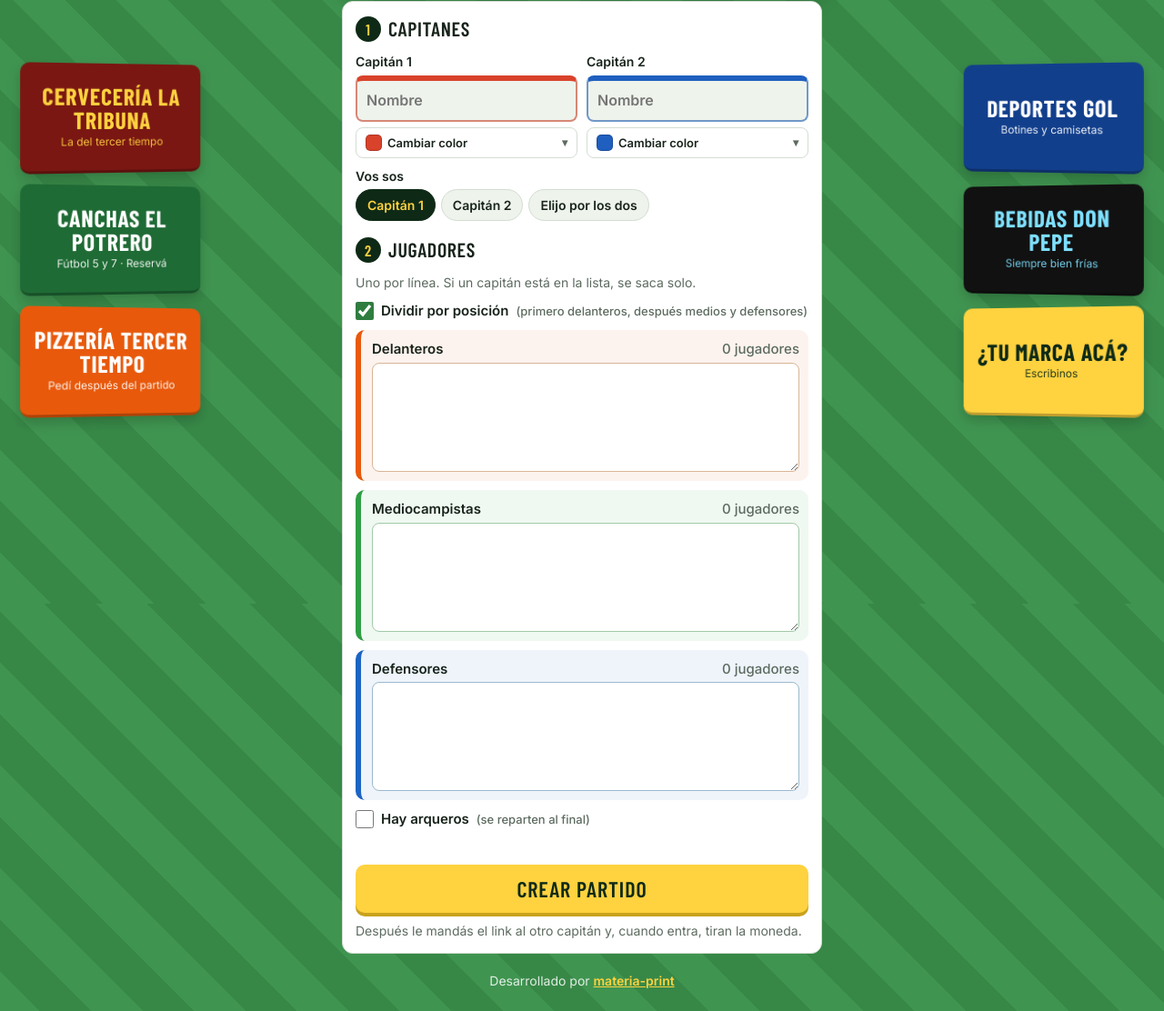
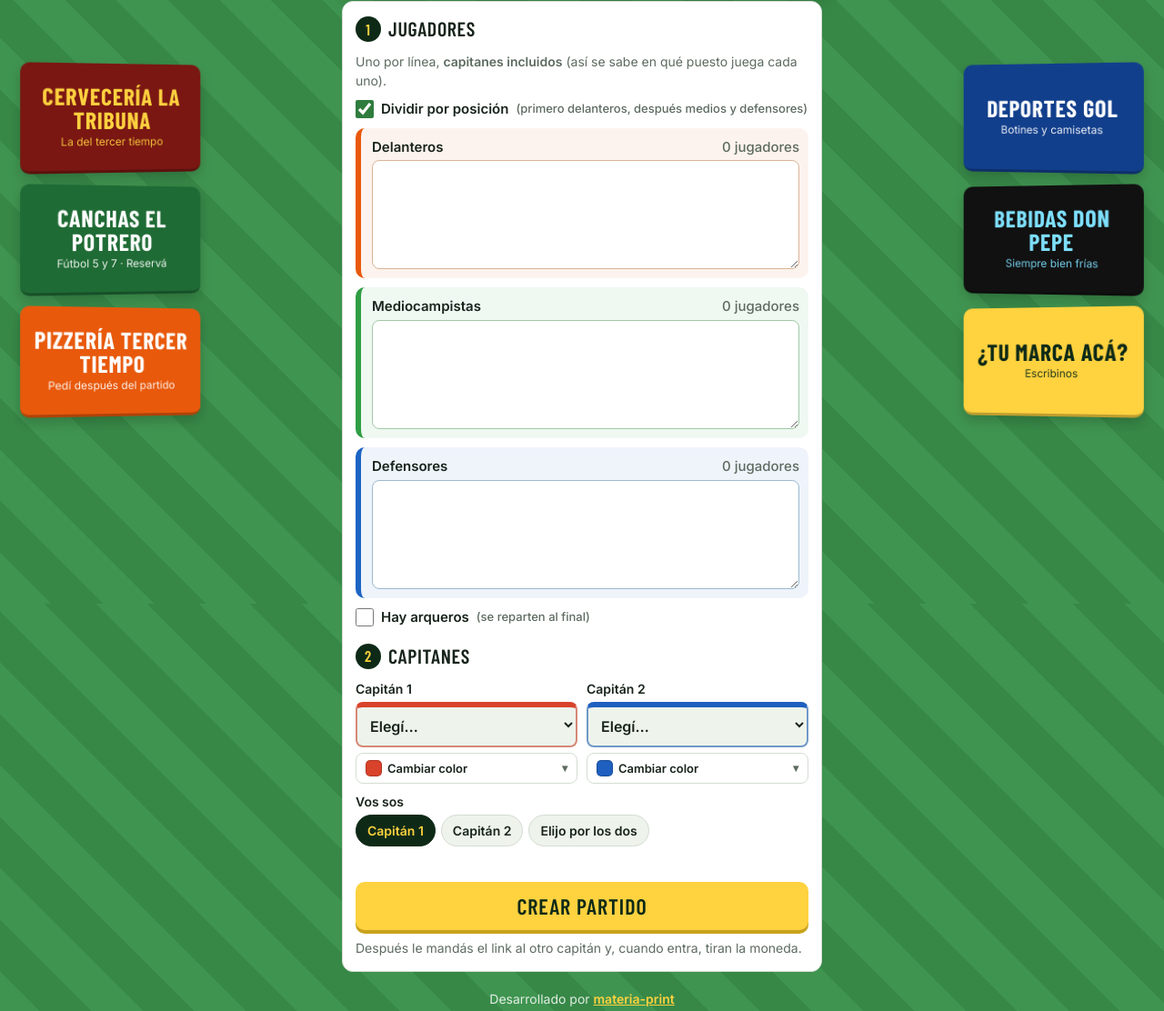
Before and after one commit to materia-print/pan-y-queso, a plain HTML site: page index.html in a window 1280 px wide. Shown: the part 136-1248 px from the top of the page at 91% size. Drawn offline with nearby package versions, Linux system fonts and the light colour scheme; a web font is replaced by a local one.

Commit message:
fix seleccion capitanes

```diff
--- a/index.html
+++ b/index.html
@@ -118,9 +118,9 @@ body.f-pasto .bar .btn.ghost,body.f-estadio .bar .btn.ghost{background:var(--car
 .rol{font-weight:700;font-size:14px;padding:6px 10px;border-radius:99px;background:var(--bg);border:1px solid var(--line)}
 .paso{display:flex;align-items:center;gap:8px;font-family:var(--f-display);font-size:22px;text-transform:uppercase;letter-spacing:.03em}
 .paso i{font-style:normal;background:var(--noche);color:var(--gol);width:28px;height:28px;border-radius:50%;display:grid;place-items:center;font-size:17px}
-.cap input{border-width:2px;font-weight:600}
-.cap.a input{border-color:color-mix(in srgb,var(--a) 55%,var(--line));border-top:6px solid var(--a)}
-.cap.b input{border-color:color-mix(in srgb,var(--b) 55%,var(--line));border-top:6px solid var(--b)}
+.cap select{border-width:2px;font-weight:600;min-width:0}
+.cap.a select{border-color:color-mix(in srgb,var(--a) 55%,var(--line));border-top:6px solid var(--a)}
+.cap.b select{border-color:color-mix(in srgb,var(--b) 55%,var(--line));border-top:6px solid var(--b)}
 .grp{border-left:6px solid var(--c);border-radius:10px;padding:10px 10px 10px 12px;background:color-mix(in srgb,var(--c) 7%,var(--card))}
 .grp label{align-items:center;gap:8px;justify-content:flex-start;font-size:15px}
 .grp label span:last-child{margin-left:auto}
@@ -175,15 +175,8 @@ footer a{color:var(--pitch);font-weight:700}
 
   <!-- PASO 1: lista -->
   <section class="card" id="setup" hidden>
-    <div class="paso"><i>1</i>Capitanes</div>
-    <div class="row">
-      <div class="cap a"><label for="capA">Capitán 1</label><input id="capA" placeholder="Nombre" autocomplete="off"><div class="camis" id="camA" role="group" aria-label="Color del equipo 1"></div></div>
-      <div class="cap b"><label for="capB">Capitán 2</label><input id="capB" placeholder="Nombre" autocomplete="off"><div class="camis" id="camB" role="group" aria-label="Color del equipo 2"></div></div>
-    </div>
-    <div class="cap"><label>Vos sos</label><div class="seg" id="soy" role="group" aria-label="Vos sos">
-      <button type="button" data-soy="0" id="soy0">Capitán 1</button><button type="button" data-soy="1" id="soy1">Capitán 2</button><button type="button" data-soy="ambos">Elijo por los dos</button></div></div>
-    <div class="paso" style="margin-top:6px"><i>2</i>Jugadores</div>
-    <p class="muted" style="margin:0;font-size:14px">Uno por línea. Si un capitán está en la lista, se saca solo.</p>
+    <div class="paso"><i>1</i>Jugadores</div>
+    <p class="muted" style="margin:0;font-size:14px">Uno por línea, <b>capitanes incluidos</b> (así se sabe en qué puesto juega cada uno).</p>
     <label class="chk"><input type="checkbox" id="chkPos" checked> Dividir por posición <span class="muted" id="posHint">(primero delanteros, después medios y defensores)</span></label>
     <div class="grp todos" id="boxTodos" hidden><label for="g0">Jugadores <span id="n0"></span></label><textarea id="g0" style="min-height:200px"></textarea></div>
     <div id="boxPos" style="display:flex;flex-direction:column;gap:10px">
@@ -193,6 +186,13 @@ footer a{color:var(--pitch);font-weight:700}
     </div>
     <label class="chk"><input type="checkbox" id="chkArq"> Hay arqueros <span class="muted">(se reparten al final)</span></label>
     <div class="grp arq" id="boxArq" hidden><label for="g4">Arqueros <span id="n4"></span></label><textarea id="g4" style="min-height:64px"></textarea></div>
+    <div class="paso" style="margin-top:6px"><i>2</i>Capitanes</div>
+    <div class="row">
+      <div class="cap a"><label for="capA">Capitán 1</label><select id="capA"></select><div class="camis" id="camA" role="group" aria-label="Color del equipo 1"></div></div>
+      <div class="cap b"><label for="capB">Capitán 2</label><select id="capB"></select><div class="camis" id="camB" role="group" aria-label="Color del equipo 2"></div></div>
+    </div>
+    <div class="cap"><label>Vos sos</label><div class="seg" id="soy" role="group" aria-label="Vos sos">
+      <button type="button" data-soy="0" id="soy0">Capitán 1</button><button type="button" data-soy="1" id="soy1">Capitán 2</button><button type="button" data-soy="ambos">Elijo por los dos</button></div></div>
     <p class="err" id="err"></p>
     <button class="btn" id="go" type="button">Crear partido</button>
     <p class="muted" style="margin:0;font-size:14px">Después le mandás el link al otro capitán y, cuando entra, tiran la moneda.</p>
@@ -317,7 +317,25 @@ function marcadorSetup(){ $("hA").textContent=$("capA").value.trim()||"Pan"; $("
   if(colSetup[otro]===c) colSetup[otro]=colSetup[i];   // si elige el color del otro, se los cambian
   colSetup[i]=c; popAbierto=-1; pintarCamis();
 }));
-["capA","capB"].forEach(id=>$(id).addEventListener("input",marcadorSetup));
+["capA","capB"].forEach(id=>$(id).addEventListener("change",()=>{ opcionesCap(); marcadorSetup(); }));
+/* combos de capitán: salen todos los jugadores cargados, agrupados por posición */
+let capPend=null;
+function opcionesCap(){
+  const pos=$("chkPos").checked, arq=$("chkArq").checked;
+  const grupos=[0,1,2,3,4].filter(i=>!((i===0&&pos)||(i>=1&&i<=3&&!pos)||(i===4&&!arq)));
+  const todos=new Set(); grupos.forEach(i=>parse(i).forEach(n=>todos.add(n)));
+  const prev=capPend||[$("capA").value,$("capB").value]; capPend=null;
+  const elegido=[0,1].map(k=>todos.has(prev[k])?prev[k]:"");
+  if(elegido[0]&&elegido[0]===elegido[1]) elegido[1]="";
+  ["capA","capB"].forEach((id,k)=>{
+    const otro=elegido[1-k];
+    $(id).innerHTML=`<option value="">Elegí…</option>`+grupos.map(i=>{ const ns=parse(i); if(!ns.length) return "";
+      const ops=ns.map(n=>`<option value="${esc(n)}" ${n===otro?"disabled":""}>${esc(n)}</option>`).join("");
+      return pos||i===4?`<optgroup label="${GR[i]}">${ops}</optgroup>`:ops; }).join("");
+    $(id).value=elegido[k];
+  });
+  marcadorSetup(); pintarSoy();
+}
 /* selector libre: mientras se arrastra solo se pinta (no se redibuja, para no cerrar la rueda) */
 ["camA","camB"].forEach(id=>{
   $(id).addEventListener("input",e=>{ if(e.target.type!=="color") return; colSetup[+e.target.dataset.i]=e.target.value.toLowerCase(); aplicarColores(colSetup); });
@@ -401,7 +419,7 @@ async function commit(next){
 
 /* ---------- pantallas ---------- */
 function parse(i){ const seen=new Set(); return $("g"+i).value.split(/\n|,/).map(x=>x.trim()).filter(x=>x&&!seen.has(x.toLowerCase())&&seen.add(x.toLowerCase())); }
-function counts(){ [0,1,2,3,4].forEach(i=>{ const k=parse(i).length; $("n"+i).textContent=k+(k===1?" jugador":" jugadores"); }); }
+function counts(){ [0,1,2,3,4].forEach(i=>{ const k=parse(i).length; $("n"+i).textContent=k+(k===1?" jugador":" jugadores"); }); clearTimeout(counts.h); counts.h=setTimeout(opcionesCap,250); }
 ["g0","g1","g2","g3","g4"].forEach(id=>$(id).addEventListener("input",counts));
 function vistaChecks(){ const pos=$("chkPos").checked; $("posHint").hidden=!pos; $("boxPos").hidden=!pos; $("boxTodos").hidden=pos; $("boxArq").hidden=!$("chkArq").checked; }
 $("chkPos").addEventListener("change",()=>{
@@ -409,14 +427,14 @@ $("chkPos").addEventListener("change",()=>{
   if(!$("chkPos").checked){ if(!$("g0").value.trim()) $("g0").value=[1,2,3].map(i=>$("g"+i).value.trim()).filter(Boolean).join("\n"); }
   else if(![1,2,3].some(i=>$("g"+i).value.trim())) $("g1").value=$("g0").value;
   vistaChecks(); counts(); });
-$("chkArq").addEventListener("change",vistaChecks);
+$("chkArq").addEventListener("change",()=>{ vistaChecks(); opcionesCap(); });
 function showSetup(){
   $("setup").hidden=false; $("draft").hidden=true;
   const p=JSON.parse(lk("pyq_lista")||"null");
-  if(p&&!$("g0").dataset.init){ $("capA").value=p.a||""; $("capB").value=p.b||""; let g=p.g||[]; if(g.length===3) g=["",...g,""]; else if(g.length===4) g=["",g[1],g[2],g[3],g[0]];   // formatos viejos
+  if(p&&!$("g0").dataset.init){ capPend=[p.a||"",p.b||""]; let g=p.g||[]; if(g.length===3) g=["",...g,""]; else if(g.length===4) g=["",g[1],g[2],g[3],g[0]];   // formatos viejos
     g.forEach((t,i)=>$("g"+i).value=t||""); $("chkPos").checked=p.pos!==false; $("chkArq").checked=!!p.arq||!!(g[4]||"").trim(); }
   vistaChecks();
-  $("g0").dataset.init=1; counts(); pintarCamis(); marcadorSetup(); pintarSoy();
+  $("g0").dataset.init=1; counts(); opcionesCap(); pintarCamis();
 }
 function norm(s){
   if(s&&s.pool&&s.pool.length===3){ s.pool=[[],...s.pool,[]]; (s.picks||[]).forEach(p=>p.g++); }
@@ -470,7 +488,7 @@ let soySetup="0";
 function pintarSoy(){ $("soy").querySelectorAll("button").forEach(b=>b.setAttribute("aria-pressed",b.dataset.soy===soySetup));
   $("soy0").textContent=$("capA").value.trim()||"Capitán 1"; $("soy1").textContent=$("capB").value.trim()||"Capitán 2"; }
 $("soy").addEventListener("click",e=>{ const b=e.target.closest("[data-soy]"); if(!b) return; soySetup=b.dataset.soy; pintarSoy(); });
-["capA","capB"].forEach(id=>$(id).addEventListener("input",pintarSoy));
+
 function pintarLinks(){
   $("codeBox").hidden=!code; if(!code) return;
   $("code").textContent=code;
@@ -498,7 +516,8 @@ $("monedaIgual").onclick=()=>{ ls(yoKey(),"ambos"); const n=clone(st); n.invitad
 
 /* ---------- acciones ---------- */
 $("go").onclick=async()=>{
-  const capA=$("capA").value.trim()||"Capitán 1", capB=$("capB").value.trim()||"Capitán 2";
+  const capA=$("capA").value, capB=$("capB").value;
+  if(!capA||!capB){ $("err").textContent="Elegí los dos capitanes."; $(capA?"capB":"capA").focus(); return; }
   const out=new Set([capA.toLowerCase(),capB.toLowerCase()]);
   const pos=$("chkPos").checked, arq=$("chkArq").checked;
   const usa=i=>!((i===0&&pos)||(i>=1&&i<=3&&!pos)||(i===4&&!arq));
```
